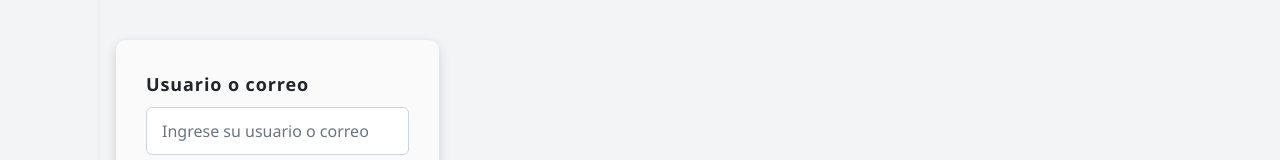
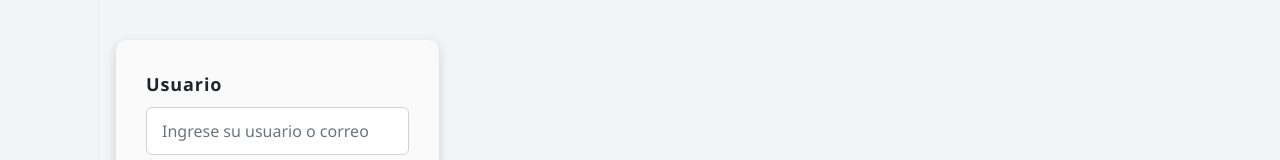
Before and after one commit to Derek-GB/IntegradorReact, a React (Vite) app: page / in a window 1280 px wide. Shown: the part 201-361 px from the top of the page. Built offline with nearby package versions, Linux system fonts and the light colour scheme.

Commit message:
Update Login
Ahora solo pide el usuario y no el correo

```diff
--- a/src/components/login.jsx
+++ b/src/components/login.jsx
@@ -50,7 +50,7 @@ const Login = () => {
       <form onSubmit={handleSubmit} className="login">
         {error && <div className="error">{error}</div>}
 
-        <label htmlFor="usuario">Usuario o correo</label>
+        <label htmlFor="usuario">Usuario</label>
         <input
           type="text"
           id="usuario"
```
